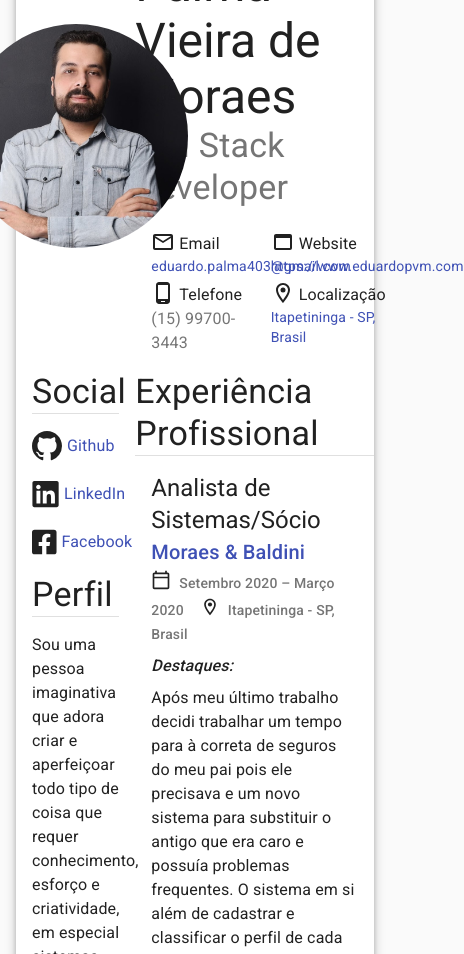
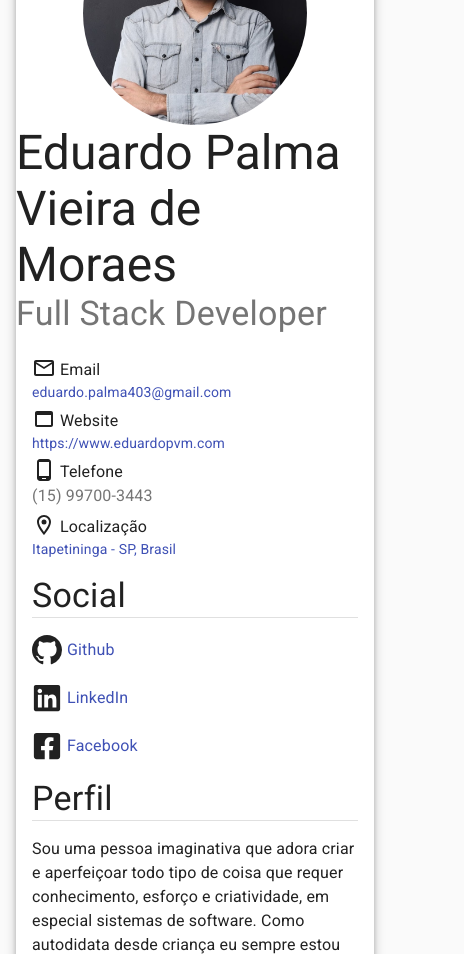
Before and after one commit to eduardopvm/react-cv, a React (Create React App) app: page / in a window 390 px wide. Shown: the part 220-1174 px from the top of the page, 464 px wide, since content can reach past the window. Built offline with nearby package versions, Linux system fonts and the light colour scheme.

Commit message:
adding breakpoints for mobile and tablets

```diff
--- a/src/header/InfoPanel.js
+++ b/src/header/InfoPanel.js
@@ -32,7 +32,7 @@ export default function HeaderPanel(props) {
 
   return (
     <Grid container item xs={12} className={classes.panel}>
-      <Grid item xs={6}>
+      <Grid item xs={12} sm={6}>
         <Box>
           <EmailOutlinedIcon display="inline" className={classes.icon} />
           <Typography display="inline">Email</Typography>
@@ -51,7 +51,7 @@ export default function HeaderPanel(props) {
         </Box>
       </Grid>
 
-      <Grid item xs={6}>
+      <Grid item xs={12} sm={6}>
         <Box>
           <WebAssetOutlinedIcon display="inline" className={classes.icon} />
           <Typography display="inline">Website</Typography>
@@ -72,7 +72,7 @@ export default function HeaderPanel(props) {
         </Box>
       </Grid>
 
-      <Grid item xs={6}>
+      <Grid item xs={12} sm={6}>
         <Box>
           <PhoneAndroidOutlinedIcon display="inline" className={classes.icon} />
           <Typography display="inline">{t("phone")}</Typography>
@@ -80,7 +80,7 @@ export default function HeaderPanel(props) {
         </Box>
       </Grid>
 
-      <Grid item xs={6}>
+      <Grid item xs={12} sm={6}>
         <Box>
           <LocationOnOutlinedIcon display="inline" className={classes.icon} />
           <Typography display="inline">{t("location")}</Typography>
--- a/src/main_content/Content.js
+++ b/src/main_content/Content.js
@@ -19,19 +19,19 @@ const Content = React.forwardRef((props, ref) => {
   const classes = useStyles();
   return (
     <Grid container ref={ref} className={classes.contentContainer}>
-      <Grid container item xs={4}>
+      <Grid container item xs={12} sm={4}>
         <CVAvatar />
       </Grid>
-      <Grid container item xs={8}>
+      <Grid container item xs={12} sm={8}>
         <CVHeader data={props.staticData.contact} />
       </Grid>
-      <Grid item xs={4}>
+      <Grid item xs={12} sm={4}>
         <Sidebar
           staticData={props.staticData}
           translatedData={props.translatedData}
         />
       </Grid>
-      <Grid item xs={8}>
+      <Grid item xs={12} sm={8}>
         <WorkHistory history={props.translatedData.history} />
       </Grid>
     </Grid>
```
